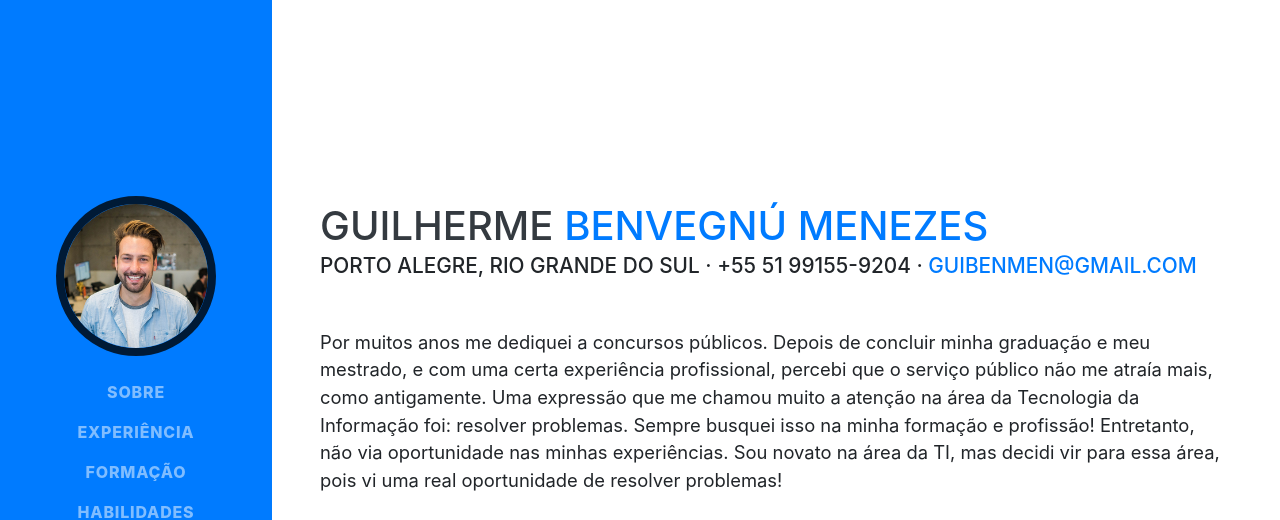
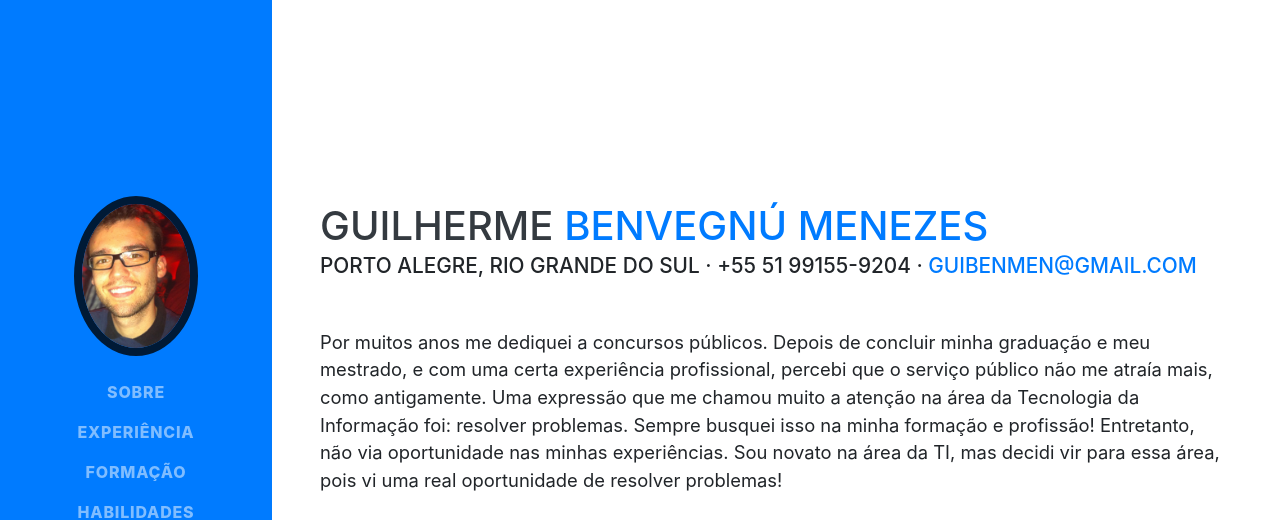
Before and after one commit to Gui-Menezes/Gui-Menezes.github.io, a website with bundled scripts: page index.html in a window 1280 px wide. Shown: the top 520 px of the page. Built offline with nearby package versions, Linux system fonts and the light colour scheme; a web font is replaced by a local one.

Commit message:
Quinto commit de página de apresentação pessoal (troca de foto de perfil)

```diff
--- a/index.html
+++ b/index.html
@@ -29,7 +29,7 @@
     <a class="navbar-brand js-scroll-trigger" href="#page-top">
       <span class="d-block d-lg-none">Guilherme Benvegnú Menezes</span>
       <span class="d-none d-lg-block">
-        <img class="img-fluid img-profile rounded-circle mx-auto mb-2" src="img/profile.jpg" alt="">
+        <img class="img-fluid img-profile rounded-circle mx-auto mb-2" src="img/fotoperfil3.jpg" alt="">
       </span>
     </a>
     <button class="navbar-toggler" type="button" data-toggle="collapse" data-target="#navbarSupportedContent" aria-controls="navbarSupportedContent" aria-expanded="false" aria-label="Toggle navigation">
```
Also changed, not shown: img/fotoperfil3.jpg (added).
